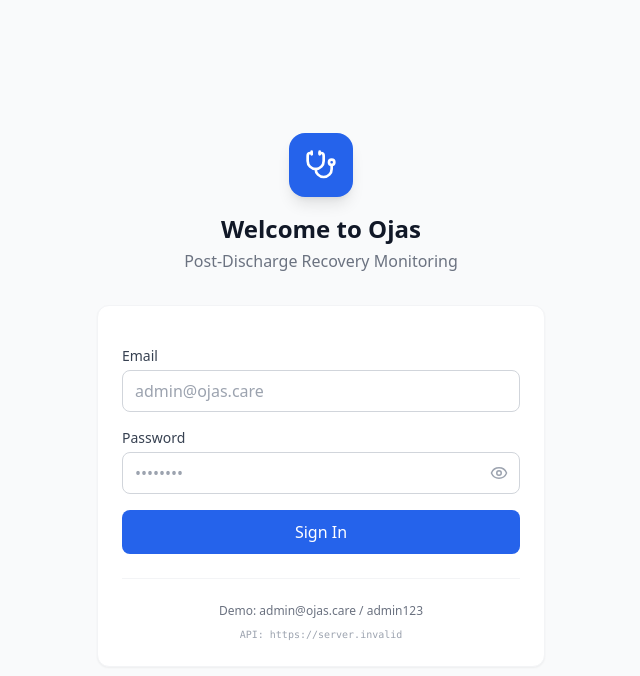
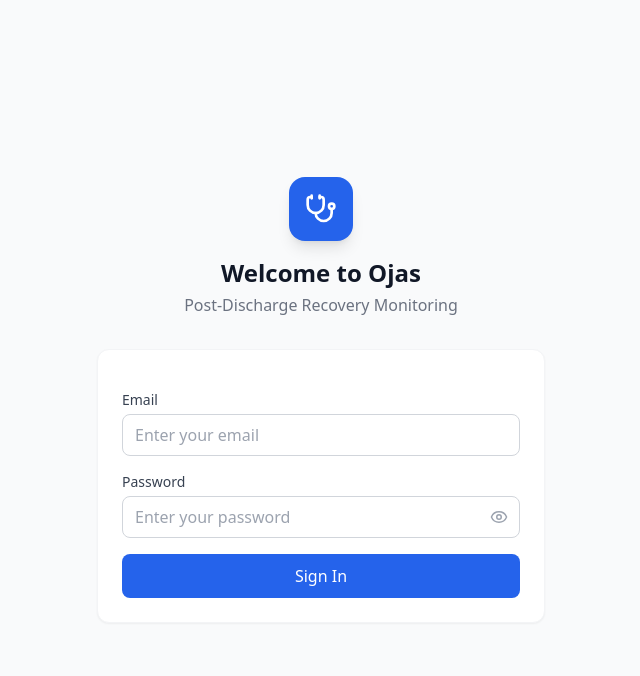
Before and after one commit to shivamim/Ojas-HealthTech, a React (Vite) app in the folder frontend/: page /login in a window 1280 px wide. Shown: the top 676 px of the page, without its empty margins (319-959 px from the left). Built offline with nearby package versions, Linux system fonts and the light colour scheme; no server answers.

Commit message:
Update Login.jsx

```diff
--- a/frontend/src/pages/Login.jsx
+++ b/frontend/src/pages/Login.jsx
@@ -3,8 +3,6 @@ import { useNavigate } from 'react-router-dom'
 import { useLogin } from '../api/hooks'
 import { useAuth } from '../context/AuthContext'
 import { Stethoscope, Eye, EyeOff, AlertCircle, WifiOff, Loader2 } from 'lucide-react'
-
-const API_URL = import.meta.env.VITE_API_URL || 'http://localhost:8000/api/v1'
 
 const Login = () => {
   const [email, setEmail] = useState('')
@@ -30,10 +28,7 @@ const Login = () => {
       console.error('[Login] Response:', err.response)
       console.error('[Login] Request:', err.request)
 
-      // TRUE network error: no response received at all
       const isTrueNetworkError = !err.response && err.request && (err.code === 'ECONNABORTED' || err.code === 'ERR_NETWORK' || err.message?.includes('timeout'))
-
-      // Timeout: request was sent but response took too long
       const isTimeout = err.code === 'ECONNABORTED' || err.message?.includes('timeout')
 
       if (isTrueNetworkError && !isTimeout) {
@@ -42,7 +37,6 @@ const Login = () => {
             <WifiOff size={18} className="mt-0.5 shrink-0" />
             <span>
               <strong>Cannot reach backend.</strong><br />
-              API URL: <code className="bg-red-100 px-1 rounded text-xs">{API_URL}</code><br />
               <span className="text-xs">Check your internet or backend status.</span>
             </span>
           </span>
@@ -85,7 +79,7 @@ const Login = () => {
                 value={email}
                 onChange={(e) => setEmail(e.target.value)}
                 className="input"
-                placeholder="admin@ojas.care"
+                placeholder="Enter your email"
               />
             </div>
 
@@ -98,7 +92,7 @@ const Login = () => {
                   value={password}
                   onChange={(e) => setPassword(e.target.value)}
                   className="input pr-10"
-                  placeholder="••••••••"
+                  placeholder="Enter your password"
                 />
                 <button
                   type="button"
@@ -125,15 +119,6 @@ const Login = () => {
               )}
             </button>
           </form>
-
-          <div className="mt-6 pt-6 border-t border-gray-100 space-y-2">
-            <p className="text-xs text-gray-500 text-center">
-              Demo: <span className="font-medium">admin@ojas.care</span> / <span className="font-medium">admin123</span>
-            </p>
-            <p className="text-[10px] text-gray-400 text-center font-mono">
-              API: {API_URL}
-            </p>
-          </div>
         </div>
       </div>
     </div>
```
